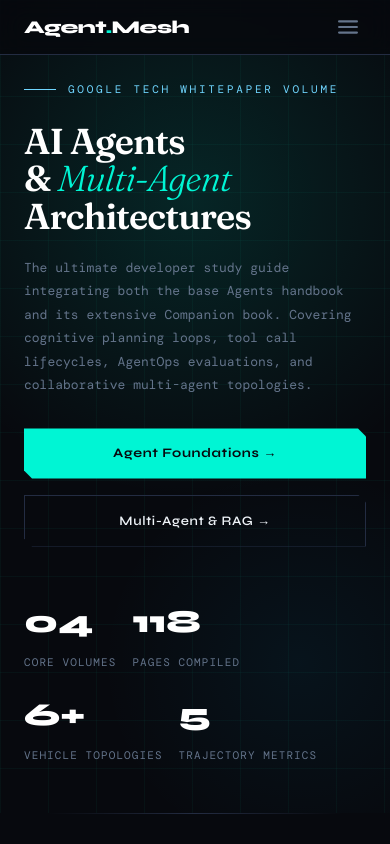
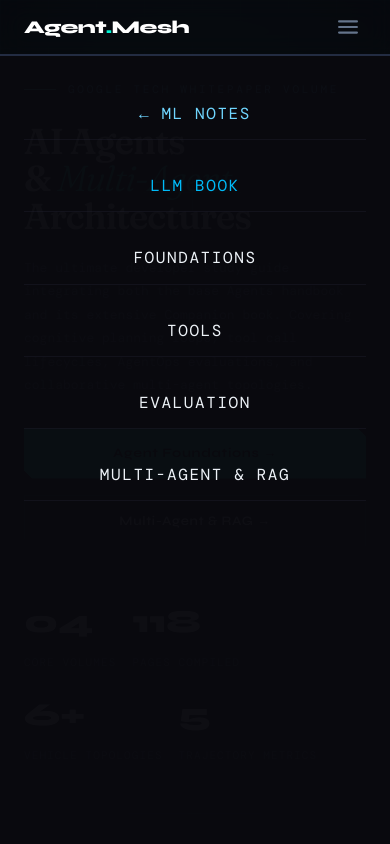
Before and after one commit to itspriyanshuks17/gen_ai, a plain HTML site: page ai-agents.html in a window 390 px wide. Both pictures are taken after a click on the button "Toggle navigation". Shown: the top 844 px of the page. Drawn offline with nearby package versions, Linux system fonts and the light colour scheme; a web font is replaced by a local one.

Commit message:
fix: inject missing top header navbar mobile toggle scripts into all 5 special volume index pages

```diff
--- a/ai-agents.html
+++ b/ai-agents.html
@@ -598,5 +598,17 @@
   <div class="footer-note">AI Agents &amp; Multi-Agent Architectures — Study Guide based on julia Wiesinger et al. (Google, 2025)</div>
 </footer>
 
+  <script>
+    // Fixed top header navbar mobile toggle
+    const navToggle = document.getElementById('navToggle');
+    const siteNav = document.getElementById('siteNav');
+    if (navToggle && siteNav) {
+      navToggle.addEventListener('click', () => {
+        const expanded = navToggle.getAttribute('aria-expanded') === 'true';
+        navToggle.setAttribute('aria-expanded', !expanded);
+        siteNav.classList.toggle('active');
+      });
+    }
+  </script>
 </body>
 </html>
```
Also changed, not shown: domain-specific-llms.html (+12 -0 lines), embeddings.html (+12 -0 lines), llm.html (+12 -0 lines), prompt-engineering.html (+12 -0 lines).
